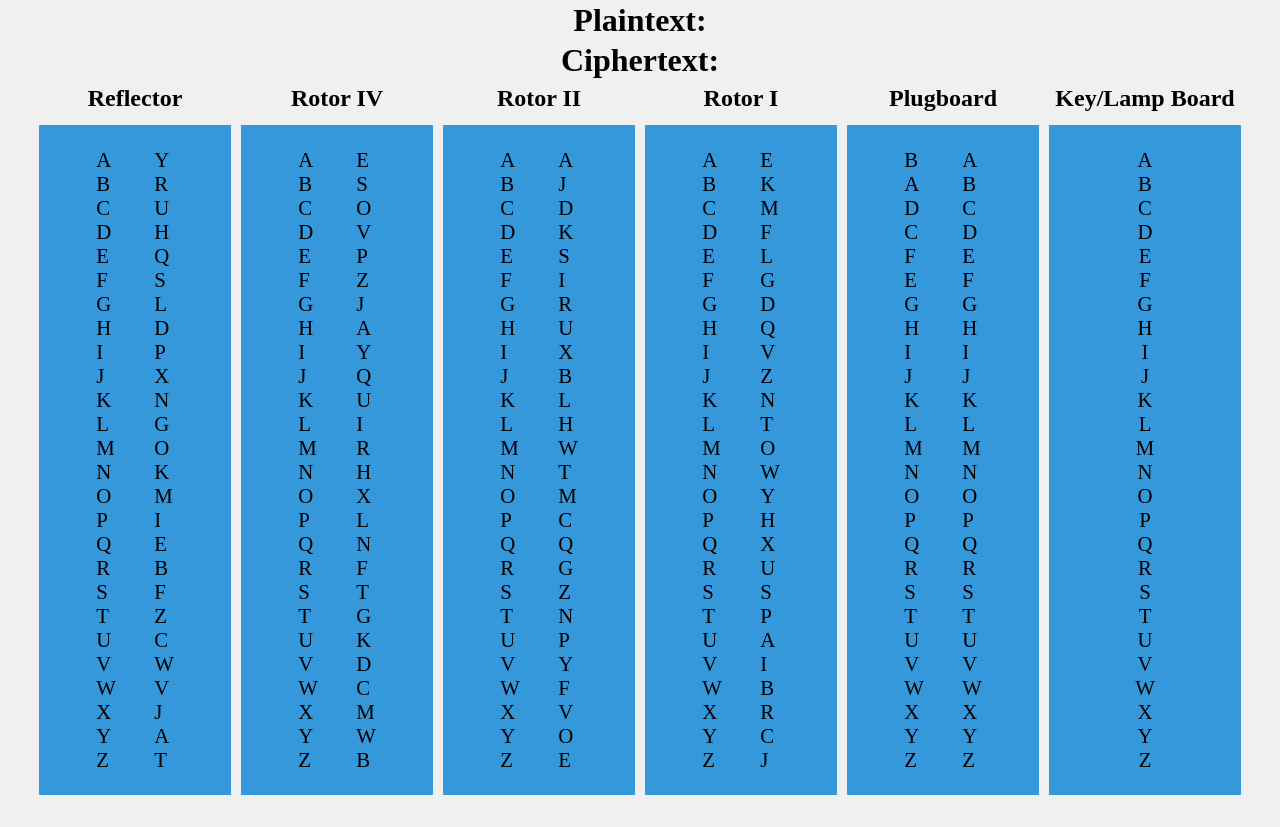
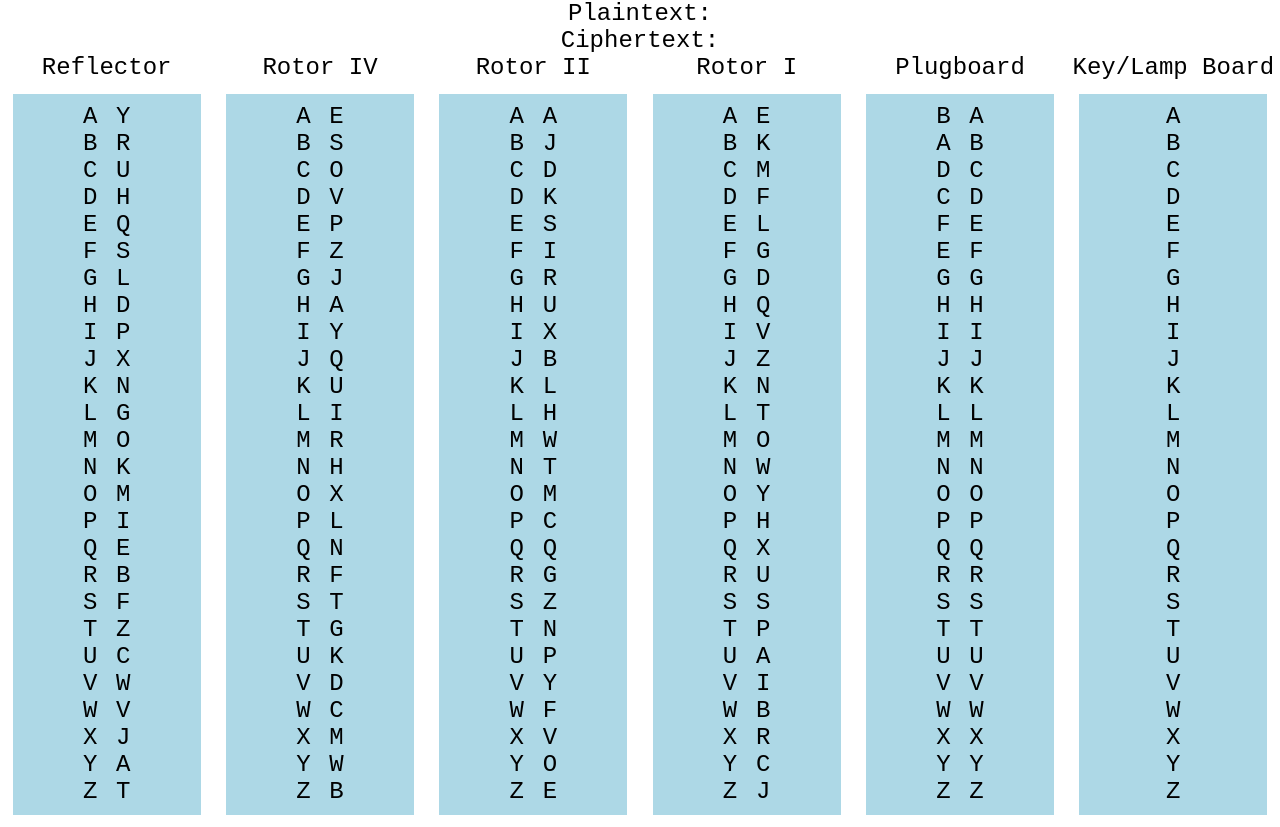
Before and after one commit to House-Fish/house-fish.github.io, a plain HTML site: page Enigma/index.html in a window 1280 px wide. Before the commit the page ends 800 px from the top, so only its background shows below. Drawn offline with Linux system fonts and the light colour scheme.

Commit message:
Improve UI, buutiful colours

```diff
--- a/Enigma/index.html
+++ b/Enigma/index.html
@@ -7,17 +7,18 @@
     <title>Enigma Machine</title>
 </head>
 <body>
-    <h1 id="input">Plaintext: </h1>
-    <h1 id="output">Ciphertext: </h1>
+    <div id="input">Plaintext: </div>
+    <div id="output">Ciphertext: </div>
     <div id="titles">
-        <h2>Reflector</h2>
-        <h2>Rotor IV</h2>
-        <h2>Rotor II</h2>
-        <h2>Rotor I</h2>
-        <h2>Plugboard</h2>
-        <h2>Key/Lamp Board</h2>
+        <div class="title">Reflector</div>
+        <div class="title">Rotor IV</div>
+        <div class="title">Rotor II</div>
+        <div class="title">Rotor I</div>
+        <div class="title">Plugboard</div>
+        <div class="title">Key/Lamp Board</div>
     </div>
-    <div class="rectangles-container">
+    <div id="enigma">
+        <div id="rectangles-container">
             <div class="rectangle" id="reflector">
                 <div class="left"></div>
                 <div class="right"></div>
@@ -41,6 +42,7 @@
             <div class="rectangle" id="keylamp"></div>
         </div>
         <canvas id="canvas"></canvas>
-    <script src="main.js"></script>
+    </div>
+    <script type="module" src="main.js"></script>
 </body>
 </html>
--- a/Enigma/main.js
+++ b/Enigma/main.js
@@ -44,7 +44,7 @@ class Plugboard {
             this.rightElement,
             signalOut,
             this.leftElement,
-            "red")
+            green)
         return signalOut;
     }
     backward(signalIn) {
@@ -55,7 +55,7 @@ class Plugboard {
             this.leftElement,
             signalOut,
             this.rightElement,
-            "green")
+            red)
         return signalOut;
     }
 }
@@ -65,6 +65,7 @@ class Rotor {
         this.left = letters;
         this.right = wiring;
         this.notch = notch;
+        this.ring = 0;
     }
     createElements(id) {
         this.id = id;
@@ -84,7 +85,7 @@ class Rotor {
             this.rightElement,
             signalOut,
             this.leftElement,
-            "red")
+            green)
         return signalOut;
     }
     backward(signalIn) {
@@ -95,7 +96,7 @@ class Rotor {
             this.leftElement,
             signalOut,
             this.rightElement,
-            "green")
+            red)
         return signalOut;
     }
     rotate(n=1, forward=true) {
@@ -114,16 +115,28 @@ class Rotor {
         this.rotate(n);
     }
     setRing(n) {
+        this.ring = n - 1
         // Rotate the rotor backwards
-        this.rotate(n-1, false);
+        this.rotate(this.ring, false);
 
         // Adjust the turnover notch in relationship to the wiring
         const n_notch = letters.search(this.notch);
-        this.notch = letters[(n_notch - n + 1) % 26];
+        let mod = (n_notch - n + 1) % 26
+        if (mod < 0) {
+            mod = mod + 26;
+        }
+        this.notch = letters[mod];
     }
     update() {
         updateLetters(this.leftElement, this.id, this.left);
         updateLetters(this.rightElement, this.id, this.right);
+
+        for (let i = 0; i < this.left.length; i++) {
+            this.leftElement.querySelector("#" + this.id + i).style.background = "";
+        }
+
+        this.leftElement.querySelector("#" + this.id + this.ring).style.background = "#3FA7D6";
+        this.leftElement.querySelector("#" + this.id + this.left.search(this.notch)).style.background = "#FAC05E";
     }
 }
 
@@ -151,7 +164,7 @@ class Reflector {
             this.rightElement,
             signalOut,
             this.leftElement,
-            "red")
+            orange)
         return signalOut;
     }
 }
@@ -210,76 +223,76 @@ class Enigma {
             this.kb.keylamp,
             this.pb.id,
             this.pb.rightElement,
-            "red")
+            green)
         signal = this.pb.forward(signal);
         drawBetweenRectangle(signal,
             this.pb.id,
             this.pb.leftElement,
             this.r3.id,
             this.r3.rightElement,
-            "red")
+            green)
         signal = this.r3.forward(signal);
         drawBetweenRectangle(signal,
             this.r3.id,
             this.r3.leftElement,
             this.r2.id,
             this.r2.rightElement,
-            "red")
+            green)
         signal = this.r2.forward(signal);
         drawBetweenRectangle(signal,
             this.r2.id,
             this.r2.leftElement,
             this.r1.id,
             this.r1.rightElement,
-            "red")
+            green)
         signal = this.r1.forward(signal);
         drawBetweenRectangle(signal,
             this.r1.id,
             this.r1.leftElement,
             this.re.id,
             this.re.rightElement,
-            "red")
+            green)
         signal = this.re.reflect(signal);
         drawBetweenRectangle(signal,
             this.re.id,
             this.re.leftElement,
             this.re.id,
             this.re.rightElement,
-            "green")
+            orange)
         drawBetweenRectangle(signal,
             this.re.id,
             this.re.rightElement,
             this.r1.id,
             this.r1.leftElement,
-            "green")
+            red)
         signal = this.r1.backward(signal);
         drawBetweenRectangle(signal,
             this.r1.id,
             this.r1.rightElement,
             this.r2.id,
             this.r2.leftElement,
-            "green")
+            red)
         signal = this.r2.backward(signal);
         drawBetweenRectangle(signal,
             this.r2.id,
             this.r2.rightElement,
             this.r3.id,
             this.r3.leftElement,
-            "green")
+            red)
         signal = this.r3.backward(signal);
         drawBetweenRectangle(signal,
             this.r3.id,
             this.r3.rightElement,
             this.pb.id,
             this.pb.leftElement,
-            "green")
+            red)
         signal = this.pb.backward(signal);
         drawBetweenRectangle(signal,
             this.pb.id,
             this.pb.rightElement,
             this.kb.id,
             this.kb.keylamp,
-            "green")
+            red)
         letter = this.kb.backward(signal);
         return letter;
     }
@@ -292,7 +305,9 @@ const letters = "ABCDEFGHIJKLMNOPQRSTUVWXYZ";
 const canvas = document.getElementById('canvas');
 const context = canvas.getContext('2d');
 const alphabet = [...'abcdefghijklmnopqrstuvwxyz'];
-
+const green = "#069C56";
+const red = "#D3212C";
+const orange = "#FF681E";
 
 // Rotors and Reflectors
 const I = new Rotor("EKMFLGDQVZNTOWYHXUSPAIBRCJ", "Q");
@@ -344,7 +359,7 @@ function getCoordinate(el) {
 
 // Function to resize the canvas
 function resizeCanvas() {
-    const container = document.querySelector(".rectangles-container").getBoundingClientRect();
+    const container = document.querySelector("#rectangles-container").getBoundingClientRect();
     canvas.width = container.width;
     canvas.height = container.height;
 }
--- a/Enigma/style.css
+++ b/Enigma/style.css
@@ -1,79 +1,53 @@
-html, body {
-    height: 100%;
-    margin: 0;
-    padding: 0;
-}
-
 body {
+    font-family: 'Courier New', Courier, monospace;
+    font-size: 1.5em;
     display: flex;
     flex-direction: column;
     align-items: center;
-    justify-content: center;
-    background-color: #f0f0f0;
+    margin: 0;
+    background-color: white;
 }
 
-h1 {
-    position: absolute;
+#enigma {
+    width: 100%;
+    position: relative;
+}
+
+#titles, #rectangles-container {
+    width: 100%;
     display: flex;
+    flex-direction: row;
+    justify-content: space-around;
+}
+
+.title, .rectangle {
+    display: flex;
+    flex-direction: row;
+    justify-content: center;
+    width: calc(100% / 6);
     text-align: center;
     align-items: center;
-    height: 5%;
-    margin: 0;
-}
-
-h2 {
-    width: 15%;
-    margin: 5px;
-    text-align: center;
-}
-
-#input {
-    top: 0%;
-}
-
-#output {
-    top: 5%;
-}
-
-#titles {
-    position: absolute;
-    display: flex;
-    justify-content: center;
-    top: 10%;
-    margin: 0;
-    width: 100%;
-}
-
-#canvas {
-    position: absolute;
-    bottom: 0;
-}
-
-.rectangles-container {
-    position: absolute;
-    bottom: 0;
-    width: 100%;
-    height: 85%;
-    display: flex;
-    justify-content: center;
 }
 
 .rectangle {
-    width: 15%;
-    background-color: #3498db;
-    margin: 5px;
-    display: flex;
-    align-items: center;
-    justify-content: center;
-    flex-direction: row;
+    margin: 1%;
+    background-color: lightblue;
 }
 
-.left, .right, #keylamp {
+#keylamp {
     display: flex;
     flex-direction: column;
-    font-size: 2.6vmin;
+}
+
+#canvas, #rectangles-container {
+    position: absolute;
+    z-index: 2;
+}
+
+#rectangles-container {
+    z-index: 1;
 }
 
 .left, .right {
-    padding: 10%;
+    margin: 5%;
 }
```
Lines whose indentation alone changed are shown as unchanged.
